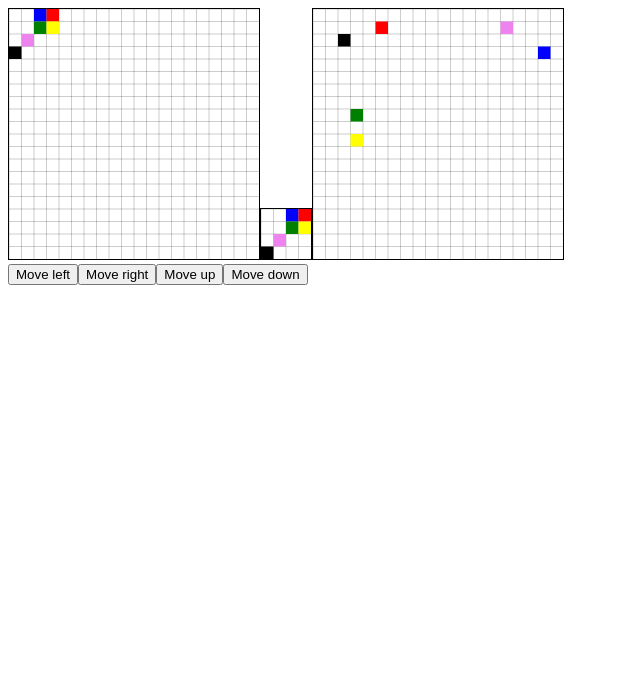
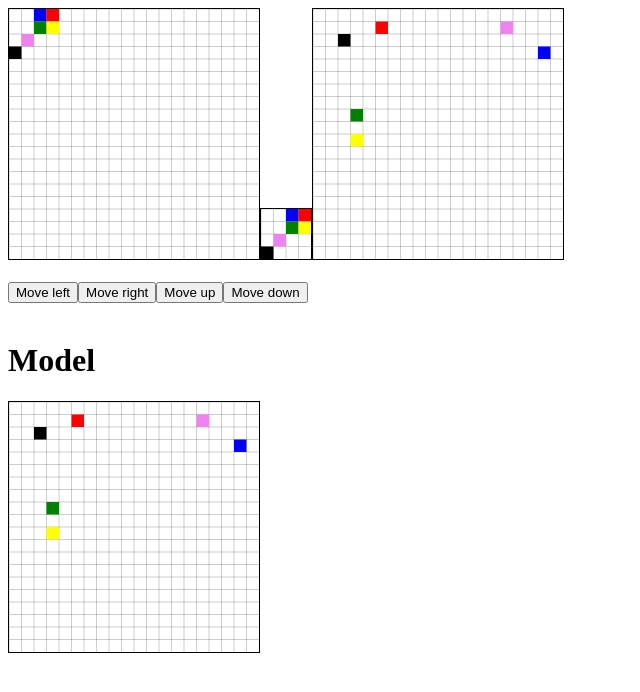
Before and after one commit to Kingsley1331/The_Seer, a React (Create React App) app: page / in a window 1280 px wide. Shown: the top 692 px of the page, without its empty margins (0-640 px from the left). Built offline with nearby package versions, Linux system fonts and the light colour scheme.

Commit message:
Add model grid

```diff
--- a/src/App.js
+++ b/src/App.js
@@ -135,12 +135,22 @@ export default function App() {
         unitLength={width / gridDimensions.x}
         gridData={shuffledGridData}
       />
-
+      <br />
       <br />
       <button onClick={() => move("x", -1, gridDimensions)}>Move left</button>
       <button onClick={() => move("x", 1, gridDimensions)}>Move right</button>
       <button onClick={() => move("y", -1, gridDimensions)}>Move up</button>
       <button onClick={() => move("y", 1, gridDimensions)}>Move down</button>
+      <br />
+      <br />
+      <h1>Model</h1>
+      <PatternedGrid
+        name={"myCanvas3"}
+        gridDimensions={gridDimensions}
+        width={width}
+        unitLength={width / gridDimensions.x}
+        gridData={shuffledGridData}
+      />
     </>
   );
 }
```
